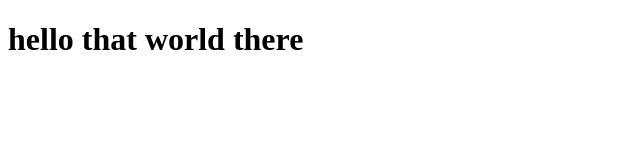
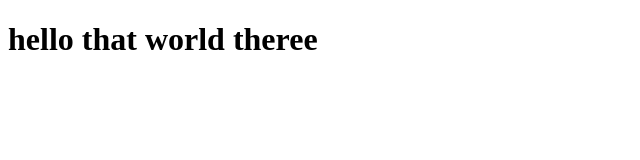
Before and after one commit to IPMin/playGround, a plain HTML site: page index.html in a window 1280 px wide. Shown: the full height of the page, 0-640 px from the left. Drawn offline with Linux system fonts and the light colour scheme.

Commit message:
hello worlddd

```diff
--- a/index.html
+++ b/index.html
@@ -7,6 +7,6 @@
     <title>Document</title>
 </head>
 <body>
-    <h1>hello that world there</h1>
+    <h1>hello that world theree</h1>
 </body>
 </html>
```
